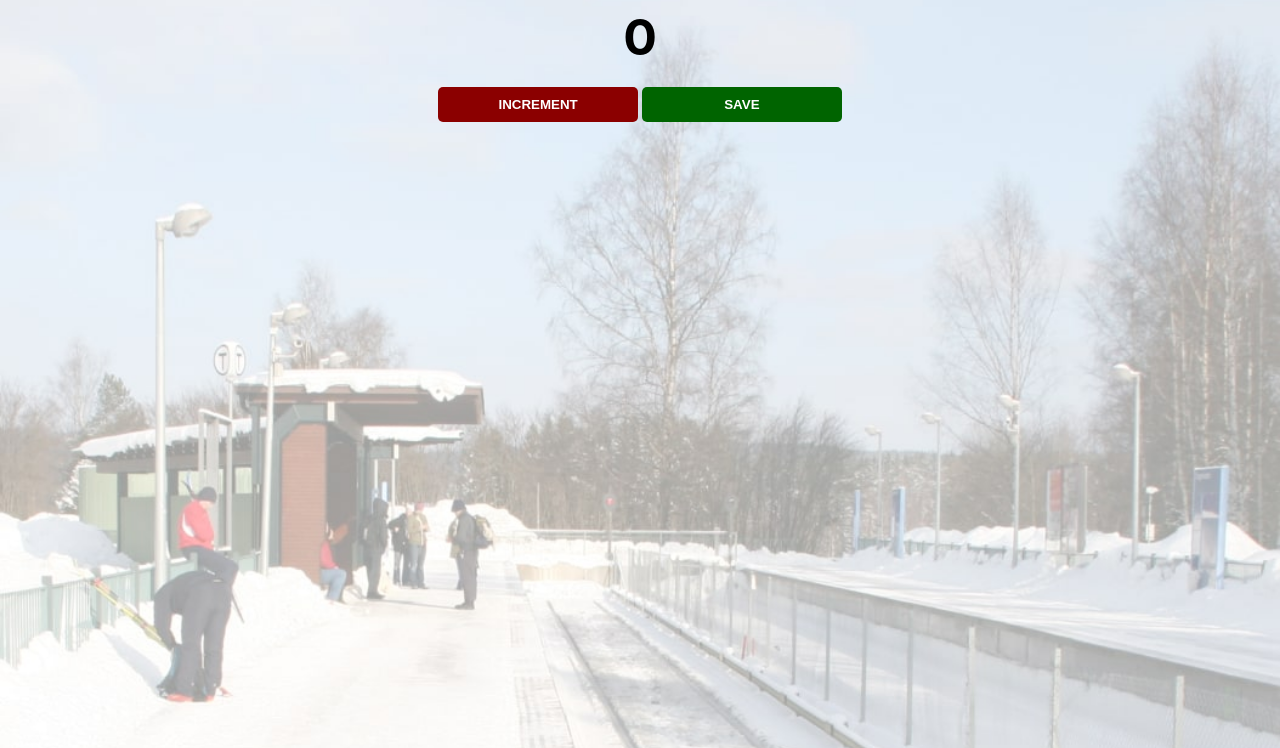
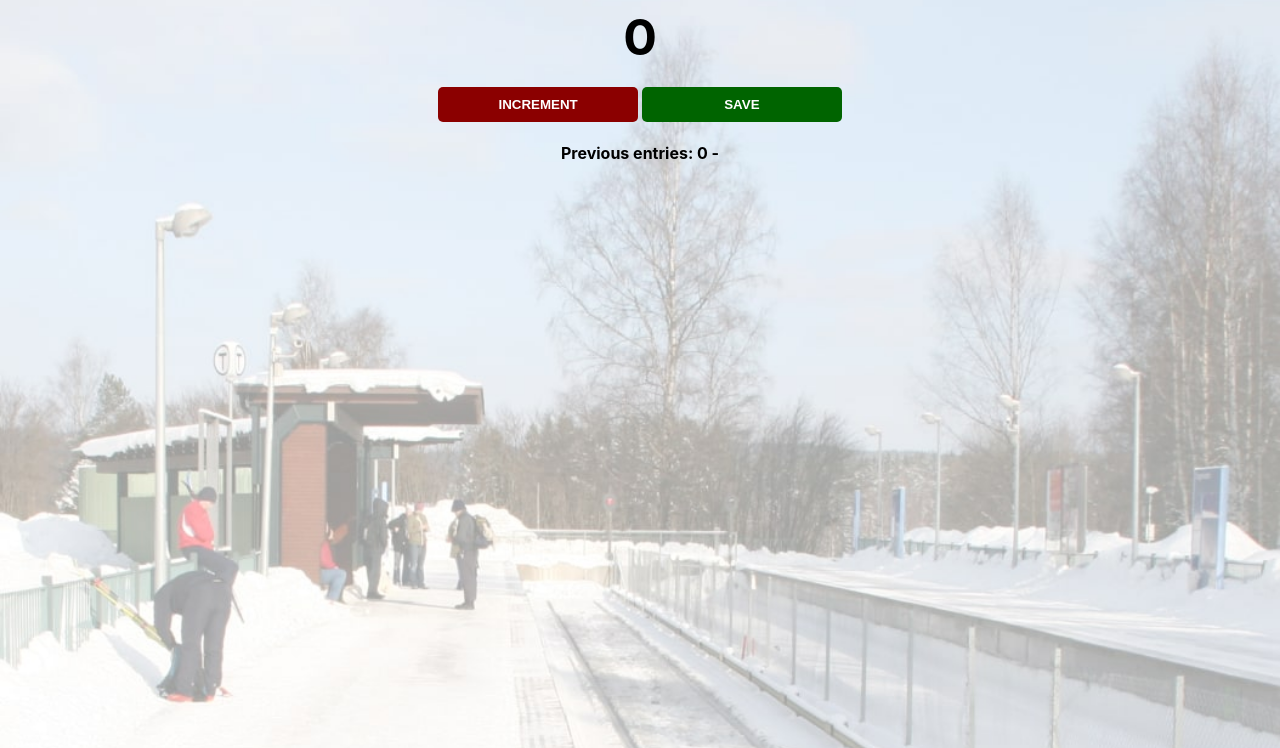
Before and after one commit to turalabdulsamad/passenger_counter_app, a plain HTML site: page index.html in a window 1280 px wide. Both pictures are taken after a click on the button "SAVE". Shown: the part 52-800 px from the top of the page. Drawn offline with Linux system fonts and the light colour scheme.

Commit message:
version 1.1.0

```diff
--- a/index.html
+++ b/index.html
@@ -8,6 +8,7 @@
     <h2 id="count-el">0</h2>
     <button id="increment-btn" onclick="increment()">INCREMENT</button>
     <button id="save-btn" onclick="save()">SAVE</button>
+    <p id="save-el">Previous entries:&nbsp;</p>
     <script src="index.js"></script>
   </body>
 </html>
--- a/index.js
+++ b/index.js
@@ -1,11 +1,17 @@
-let count = 0
+let count = 0;
+let entries = "";
+
+let countEl = document.getElementById("count-el");
+let saveEl = document.getElementById("save-el");
 
 function increment() {
-
-    count = count + 1
-    document.getElementById("count-el").innerText = count
+  count += 1;
+  countEl.textContent = count;
 }
 
-function save(){
-    console.log(count)
+function save() {
+  entries = count + " - ";
+  saveEl.textContent += entries;
+  countEl.textContent = 0;
+  count = 0;
 }
```
